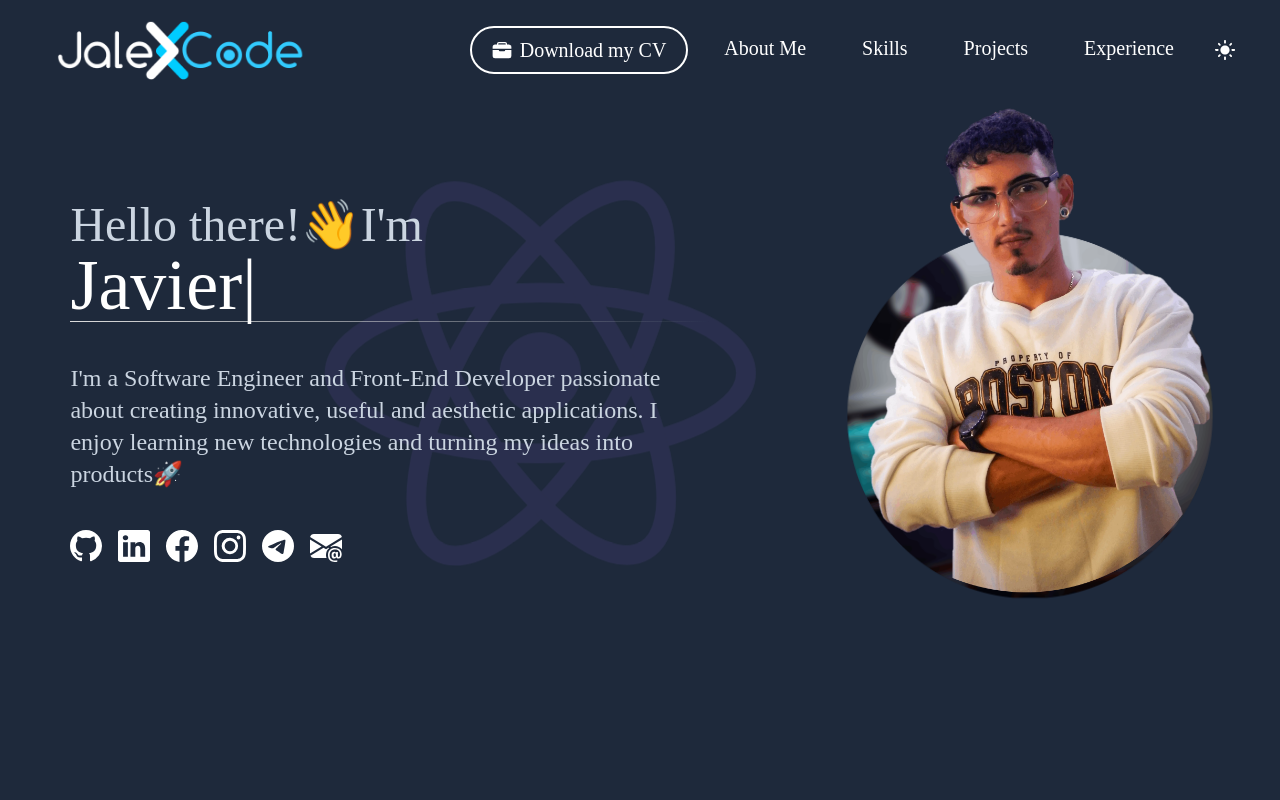
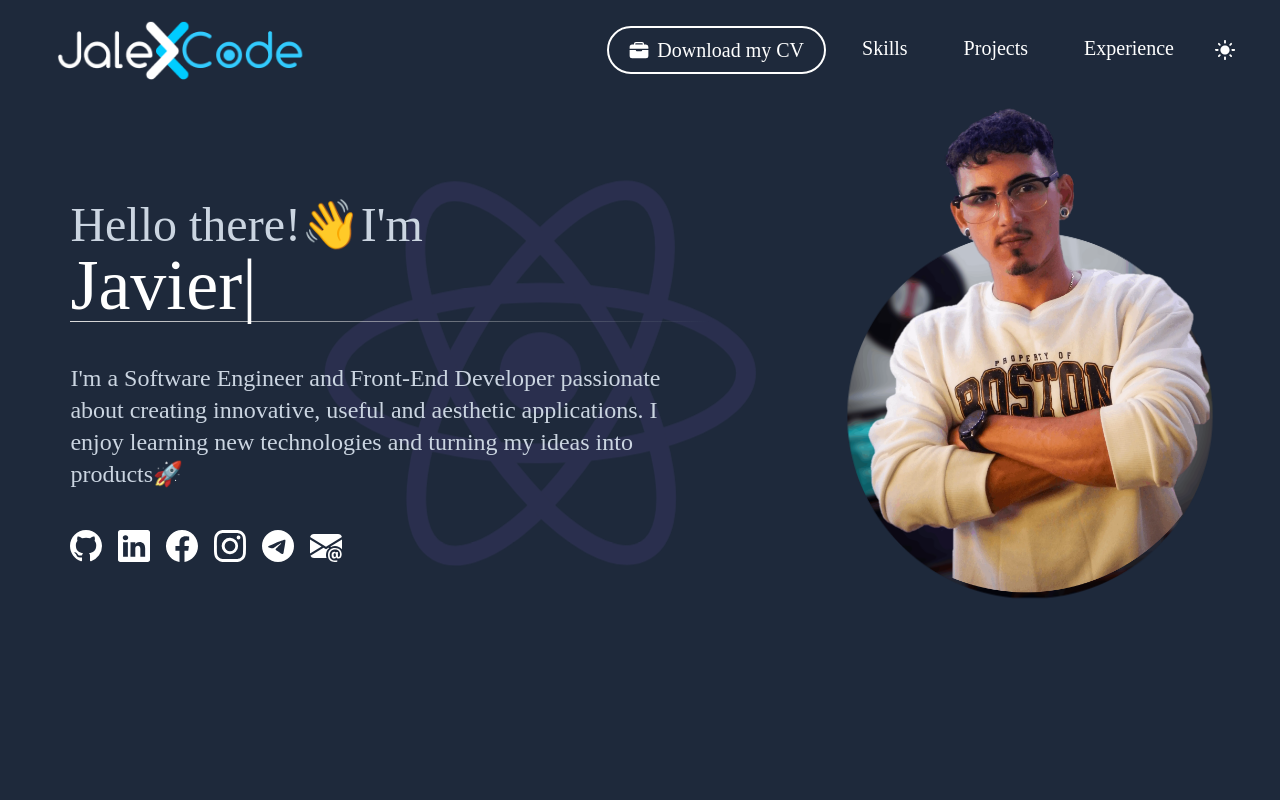
Before and after one commit to JalexCode/JalexCode.github.io, a React (Vite) app: page / in a window 1280 px wide. Shown: the top 800 px of the page. Built offline with nearby package versions, Linux system fonts and the light colour scheme.

Commit message:
chore: Add invisible prop to menu items. Hide About me item

```diff
--- a/src/components/NavBar.tsx
+++ b/src/components/NavBar.tsx
@@ -9,11 +9,12 @@ import { personalInfo } from '../data/personalInfo';
 interface Sections {
   title: string,
   id: string,
+  invisible?: boolean
 }
 
 const NavBar = () => {
   const items: Array<Sections> = [
-    { title: "About Me", id: "aboutme" },
+    { title: "About Me", id: "aboutme", invisible: true },
     { title: "Skills", id: "skills" },
     { title: "Projects", id: "projects" },
     { title: "Experience", id: "experience" },
@@ -47,11 +48,15 @@ const NavBar = () => {
           <div>
             <div className='flex lg:space-x-4 md:space-x-4'>
               <div className="flex flex-row space-x-4 sssm:hidden ssm:hidden sm:hidden md:flex lg:flex">
-              <div className='hidden lg:block md:block'>
-              <ResumeButtons downloadUrl={personalInfo.resumeUrl}/>
-              </div>
+                <div className='hidden lg:block md:block'>
+                  <ResumeButtons downloadUrl={personalInfo.resumeUrl} />
+                </div>
                 {items.map((element: Sections, index) => (
-                  <a key={index} className="menu-item" onClick={() => scrollToSection(element.id)}>{element.title}</a>
+                  !element.invisible ? (
+                    <a key={index} className="menu-item" onClick={() => scrollToSection(element.id)}>
+                      {element.title}
+                    </a>
+                  ) : null
                 ))}
               </div>
               {!isDarkMode ? <MdNightlight size={30} className="navbar-items-icon" onClick={() => toggleDarkMode()} /> :
```
